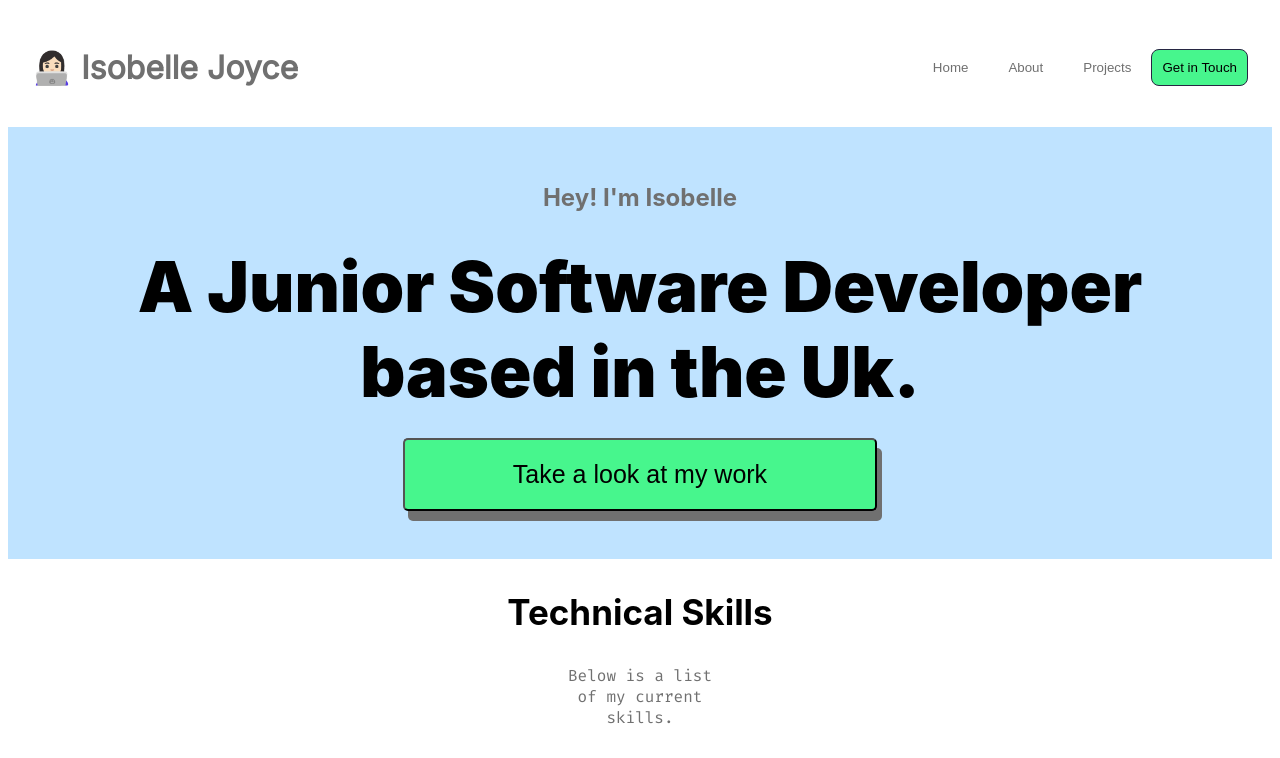
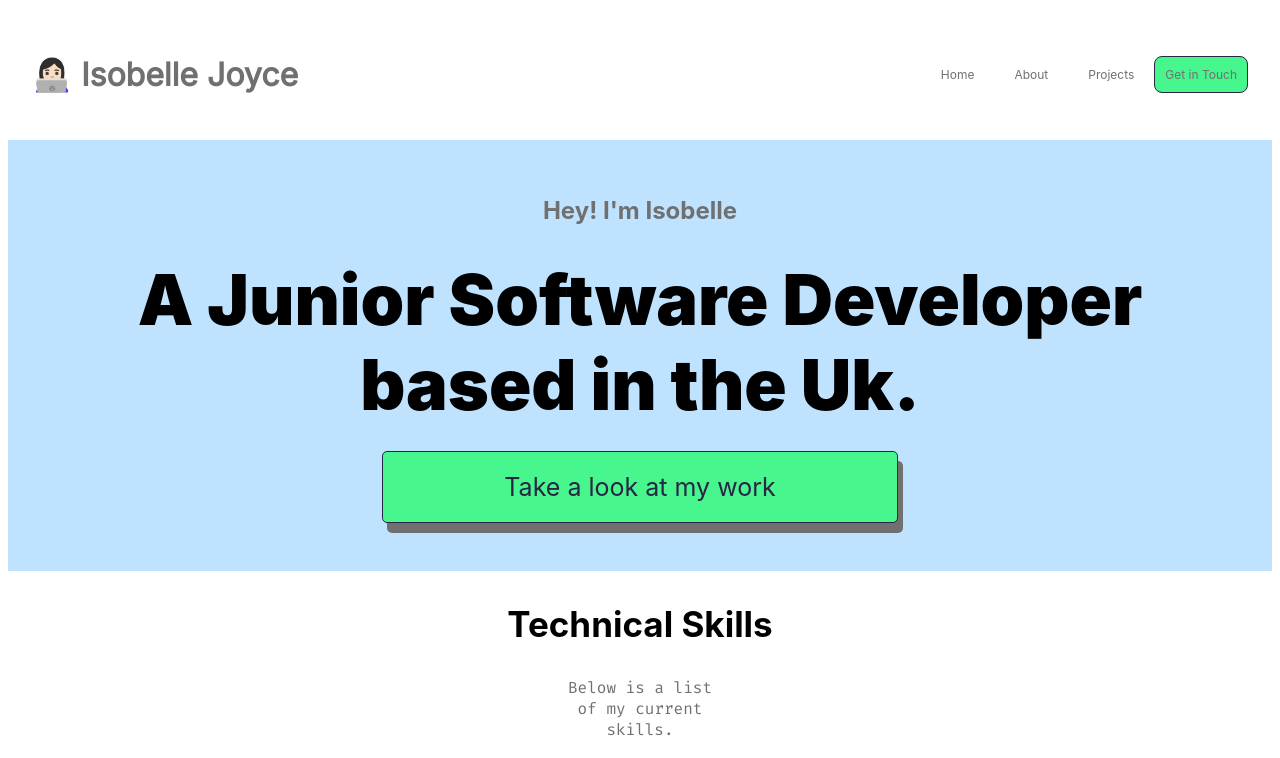
Before and after one commit to isobelleanna/portfolio-react, a React (Create React App) app: page / in a window 1280 px wide. Shown: the top 758 px of the page. Built offline with nearby package versions, Linux system fonts and the light colour scheme.

Commit message:
add mobile menu

```diff
--- a/src/App.jsx
+++ b/src/App.jsx
@@ -5,11 +5,16 @@ import TechSkills from "./container/TechSkills/TechSkills";
 import Projects from "./container/Projects/Projects";
 import About from "./container/About/About";
 import Footer from "./container/Footer/Footer";
+import { useState } from "react";
 
 function App() {
+  const [toggleMenu, setToggleMenu] = useState(false);
+  const handleMenuToggle = () => {
+    setToggleMenu(!toggleMenu);
+  };
   return (
     <div className="app">
-      <Nav />
+      <Nav handleMenuToggle={handleMenuToggle} toggleMenu={toggleMenu} />
       <Home />
       <TechSkills />
       <Projects />
--- a/src/container/About/About.jsx
+++ b/src/container/About/About.jsx
@@ -4,7 +4,7 @@ import headshot from "../../assets/image/portfolio-headshot.png";
 
 const About = () => {
   return (
-    <div className="about-me">
+    <div className="about-me" id="about">
       <div className="container">
         <div className="title__about-me">
           <h3 className="title title__about-me">About Me</h3>
--- a/src/container/Footer/Footer.jsx
+++ b/src/container/Footer/Footer.jsx
@@ -6,7 +6,7 @@ import Cv from "../../assets/image/cv.png";
 
 const Footer = () => {
   return (
-    <footer className="footer">
+    <footer className="footer" id="footer">
       <div className="footer__icons">
         <a href="https://github.com/isobelleanna">
           <img
@@ -25,7 +25,7 @@ const Footer = () => {
 
         <img className="footer__img footer__img--cv" src={Cv} alt="CV icon" />
       </div>
-      <h2 className="footer__h2">email@email.co.uk</h2>
+      <h2 className="footer__h2">isobellejoyce6@gmail.com</h2>
     </footer>
   );
 };
--- a/src/container/Footer/Footer.scss
+++ b/src/container/Footer/Footer.scss
@@ -1,7 +1,7 @@
 @use "../../assets/sass/mixins" as *;
 @use "../../assets/sass/variable" as *;
 .footer {
-  background-color: $tertiary-colour;
+  background-color: $pink-colour;
   padding: 5vh;
   &__icons {
     @include flexCenter();
--- a/src/container/Home/Home.jsx
+++ b/src/container/Home/Home.jsx
@@ -4,12 +4,12 @@ import "./Home.scss";
 const Home = () => {
   return (
     <div>
-      <div className="intro">
+      <div className="intro" id="home">
         <h2 className="intro__h2">Hey! I'm Isobelle</h2>
         <p className="intro__p">A Junior Software Developer based in the Uk.</p>
-        <button type="button" className="intro__button">
+        <a className="intro__button" href="#projects">
           Take a look at my work
-        </button>
+        </a>
       </div>
     </div>
   );
--- a/src/container/Home/Home.scss
+++ b/src/container/Home/Home.scss
@@ -18,6 +18,9 @@
     font-weight: 1000;
   }
   &__button {
+    border: 1px solid $primary-colour;
+    color: $primary-colour;
+    text-decoration: none;
     @include verticalPadding();
     @include paddingMargin();
     background-color: $tertiary-colour;
--- a/src/container/Nav/Nav.jsx
+++ b/src/container/Nav/Nav.jsx
@@ -1,19 +1,74 @@
 import React from "react";
 import "./Nav.scss";
 import menuIcon from "../../assets/image/menu-icon.png";
+import whiteCross from "../../assets/image/white-cross.png";
 
-const Nav = () => {
+const Nav = ({ toggleMenu, handleMenuToggle }) => {
   return (
     <div className="nav">
       <h1 className="nav__title">👩🏻‍💻 Isobelle Joyce</h1>
       <nav className="nav__bar">
         <div className="nav__bar--laptop">
-          <button className="nav__button">Home</button>
-          <button className="nav__button">About</button>
-          <button className="nav__button">Projects</button>
-          <button className="nav__button--active">Get in Touch</button>
+          <a className="nav__button" href="#home">
+            Home
+          </a>
+          <a className="nav__button" href="#about">
+            About
+          </a>
+          <a className="nav__button" href="#projects">
+            Projects
+          </a>
+          <a className="nav__button--active" href="#footer">
+            Get in Touch
+          </a>
         </div>
-        <img className="nav__icon" src={menuIcon} alt="Menu icon" />
+        {toggleMenu ? (
+          <div className="nav-bar__mobile">
+            <img
+              className="nav-bar__mobile--cross"
+              src={whiteCross}
+              alt="white-cross"
+              onClick={handleMenuToggle}
+            />
+            <h1 className="nav-bar__mobile--item">Isobelle Joyce</h1>
+            <hr />
+            <a
+              className="nav-bar__mobile--item"
+              href="#home"
+              onClick={handleMenuToggle}
+            >
+              Home
+            </a>
+            <a
+              className="nav-bar__mobile--item"
+              href="#about"
+              onClick={handleMenuToggle}
+            >
+              About
+            </a>
+            <a
+              className="nav-bar__mobile--item"
+              href="#projects"
+              onClick={handleMenuToggle}
+            >
+              Projects
+            </a>
+            <a
+              className="nav-bar__mobile--item"
+              href="#footer"
+              onClick={handleMenuToggle}
+            >
+              Get in Touch
+            </a>
+          </div>
+        ) : (
+          <img
+            className="nav__icon"
+            src={menuIcon}
+            alt="Menu icon"
+            onClick={handleMenuToggle}
+          />
+        )}
       </nav>
     </div>
   );
--- a/src/container/Nav/Nav.scss
+++ b/src/container/Nav/Nav.scss
@@ -2,12 +2,15 @@
 @use "../../assets/sass/variable" as *;
 
 .nav {
+  position: relative;
+  height: 100px;
   display: flex;
   flex-direction: row;
   justify-content: space-between;
   align-items: center;
   @include paddingMargin();
   @include verticalPadding();
+
   &__title {
     font-family: $primary-font;
     color: $quinary-colour;
@@ -19,21 +22,65 @@
     @include paddingMargin();
   }
   &__button {
+    font-size: 12px;
+    text-decoration: none;
     display: none;
     border: none;
     background-color: $white-colour;
     color: $quinary-colour;
     padding: 10px;
     margin: 10px;
+    &:hover {
+      cursor: pointer;
+      border: 1px solid $primary-colour;
+      background-color: $tertiary-colour;
+      border-radius: 8px;
+    }
     &--active {
       border: 1px solid $primary-colour;
       background-color: $tertiary-colour;
       border-radius: 8px;
       padding: 10px;
       display: none;
+      text-decoration: none;
+      color: $quinary-colour;
+      font-size: 12px;
+    }
+  }
+  &-bar__mobile {
+    background-color: $pink-colour;
+    position: fixed;
+    top: 0;
+    left: 0;
+    right: 0;
+    bottom: 0;
+    z-index: 5;
+    height: 100%;
+    display: flex;
+    flex-direction: column;
+    justify-content: center;
+    align-items: flex-start;
+
+    &--item {
+      font-size: 30px;
+      text-decoration: none;
+      color: $quinary-colour;
+      padding: 20px;
+      font-family: $secondary-font;
+    }
+    &--cross {
+      height: 25px;
+      width: 25px;
+      position: absolute;
+      right: 20px;
+      top: 15px;
+      &:hover {
+        cursor: pointer;
+      }
     }
   }
 }
+
 @media screen and (min-width: 454px) and (max-width: 830px) {
   /* ipad screen */
   .nav {
--- a/src/container/Projects/Projects.jsx
+++ b/src/container/Projects/Projects.jsx
@@ -4,7 +4,7 @@ import CardList from "../../component/CardList/CardList";
 
 const Projects = () => {
   return (
-    <div className="projects">
+    <div className="projects" id="projects">
       <h3 className="title">Projects</h3>
       <CardList />
     </div>
```
Also changed, not shown: src/assets/image/white-cross.png (added).
